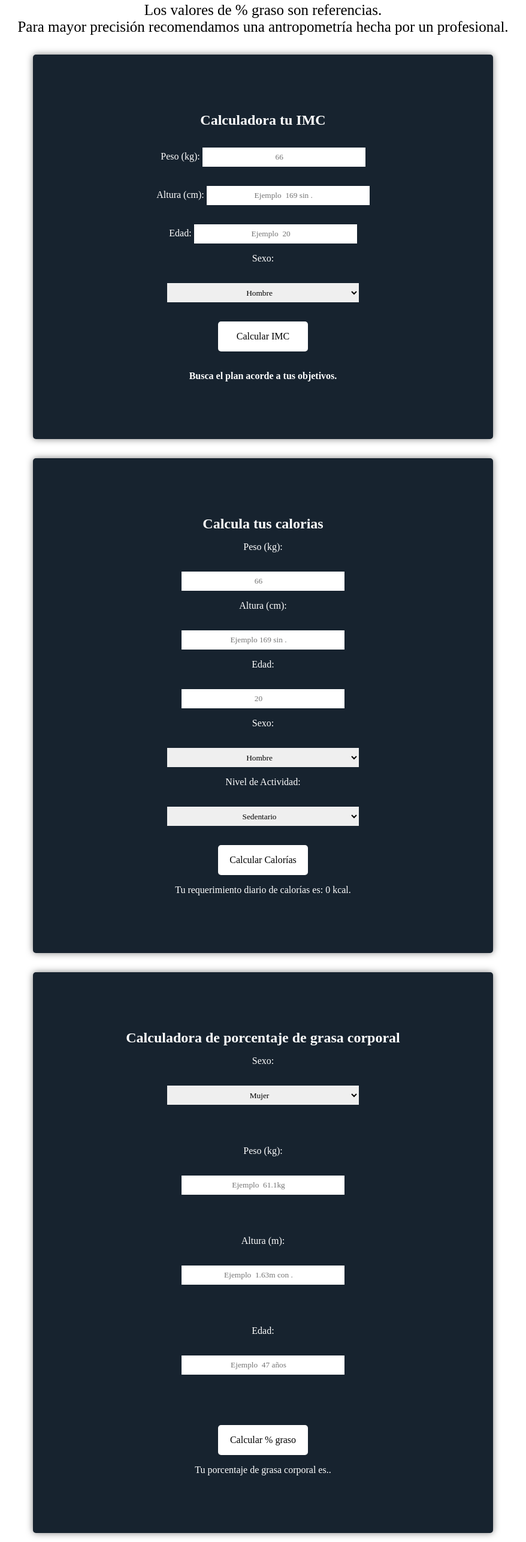
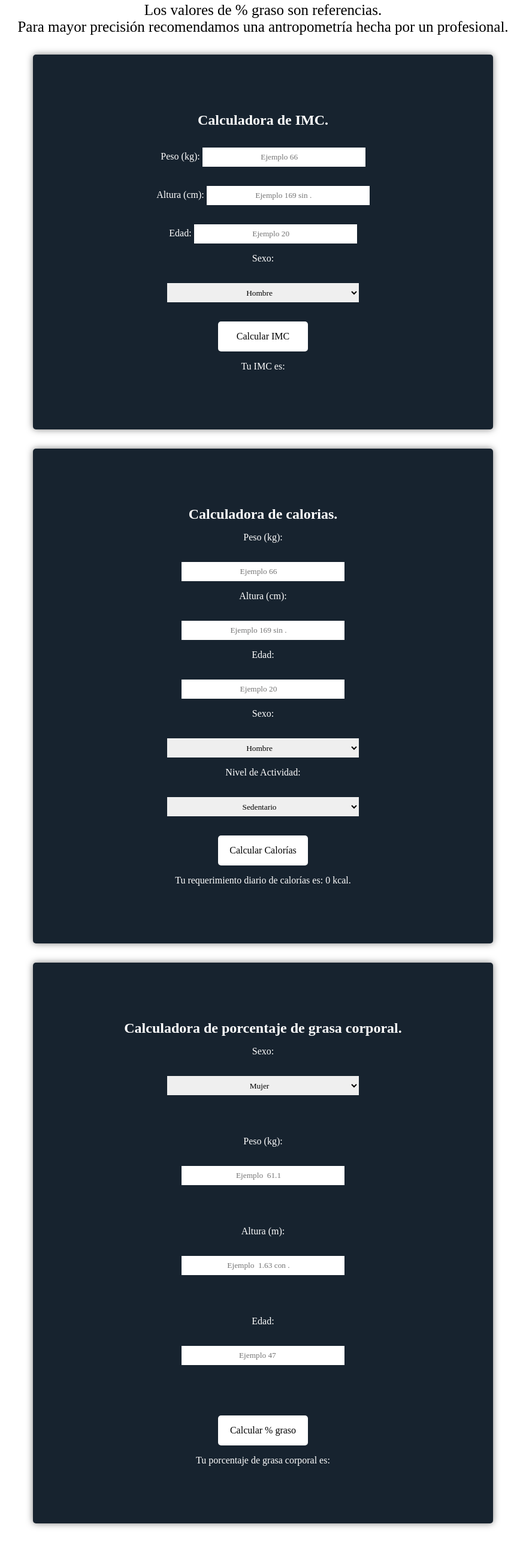
Before and after one commit to emprendiment/Nutriciencia, a plain HTML site: page views/objetivos.html in a window 1280 px wide. Shown: the part 226-2797 px from the top of the page at 60% size, without its empty margins (201-1079 px from the left). Drawn offline with Linux system fonts and the light colour scheme; a web font is replaced by a local one.

Commit message:
proyecto terminado

```diff
--- a/js/calculator.js
+++ b/js/calculator.js
@@ -37,7 +37,7 @@
                 }
               }
               const resultElement = document.getElementById("resultado")
-            resultElement.innerHTML=`Tu imc es ${imc.toFixed(2)}`
+            resultElement.innerHTML=`Tu IMC es ${imc.toFixed(2)}`
             }
         }
 
--- a/views/objetivos.html
+++ b/views/objetivos.html
@@ -24,7 +24,7 @@
         <nav class="nav activo" >
             <ul class="ul">
                 <li class="li"><a href="../index.html" class="a">Sobre nosotros</a></li>
-                <li class="li"><a href="turnos.html" class="a">Pedi un turno</a></li>
+                <li class="li"><a href="turnos.html" class="a">Pedí un turno</a></li>
                 <li class="li"><a href="servicios.html" class="a">Servicios</a></li>
                 <li class="li"><a href="#" class="a">Objetivos</a></li>
                 <li class="li"><a href="contacto.html" class="a">Contacto</a></li>
@@ -41,18 +41,18 @@
             <!--Seccion de servicios desde javascript-->
         <div class="alingNew">
         <section class="calculator">
-            <h2><strong class="precio">Calculadora tu IMC</strong></h2>
+            <h2><strong class="precio">Calculadora de IMC.</strong></h2>
             <div>
               <label>Peso (kg):</label>
-              <input class="input" type="number" id="weight" min="1" max="300" step="0.1" placeholder="66">
+              <input class="input" type="number" id="weight" min="1" max="300" step="0.1" placeholder="Ejemplo 66">
             </div>
             <div>
               <label>Altura (cm):</label>
-              <input class="input"type="number" id="height" min="50" max="300" step="0.1" placeholder="Ejemplo  169 sin .">
+              <input class="input"type="number" id="height" min="50" max="300" step="0.1" placeholder="Ejemplo 169 sin .">
             </div>
             <div>
               <label>Edad:</label>
-              <input class="input"type="number" id="age" min="1" max="120" placeholder="Ejemplo  20">
+              <input class="input"type="number" id="age" min="1" max="120" placeholder="Ejemplo 20">
             </div>
               <label>Sexo:</label>
               <select id='sex' class="input">
@@ -60,19 +60,19 @@
                 <option value="mujer">Mujer</option>
             </select>
             <button class="btn-content " onclick="calcularIMC()">Calcular IMC</button>
-            <div class="precio" id="resultado" ></div>
-            <p><strong class="precio">Busca el plan acorde a tus objetivos.</strong></p>
+            <div class="precio" id="resultado" >Tu IMC es:</div>
+
     </section>
 </div>
 <div class="alingNew">
   <section class="calculator">
-    <h2><strong class="precio">Calcula tus calorias</strong></h2>
+    <h2><strong class="precio">Calculadora de calorias.</strong></h2>
     <label for="weight">Peso (kg):</label>
-    <input  class="input" type="number" id="peso" required placeholder="66">
+    <input  class="input" type="number" id="peso" required placeholder="Ejemplo 66">
     <label for="height">Altura (cm):</label>
     <input  class="input"type="number" id="altura" required placeholder="Ejemplo 169 sin .">
     <label for="age">Edad:</label>
-    <input  class="input"type="number" id="edad" required placeholder="20">
+    <input  class="input"type="number" id="edad" required placeholder="Ejemplo 20">
     <label for="gender">Sexo:</label>
     <select class="input" id="genero" required>
       <option value="hombre">Hombre</option>
@@ -95,20 +95,20 @@
 </section>
 <div class="alingNew">
   <section class="calculator" >
-    <h2><strong.precio>Calculadora de porcentaje de grasa corporal</strong></h2>
+    <h2><strong.precio>Calculadora de porcentaje de grasa corporal.</strong></h2>
       <label for="gender">Sexo:</label>
       <select class="input" id="generos" name="gender">
         <option value="femenino">Mujer</option>
         <option value="masculino">Hombre</option>
       </select><br><br>
       <label for="peso">Peso (kg):</label>
-      <input  class="input" type="number" id="pesos" name="peso" step="0.1" placeholder="Ejemplo  61.1kg"><br><br>
+      <input  class="input" type="number" id="pesos" name="peso" step="0.1" placeholder="Ejemplo  61.1"><br><br>
       <label for="altura">Altura (m):</label>
-      <input  class="input"type="number" id="alturas" name="altura" step="0.1" placeholder="Ejemplo  1.63m con ."><br><br>
+      <input  class="input"type="number" id="alturas" name="altura" step="0.1" placeholder="Ejemplo  1.63 con ."><br><br>
       <label for="edad">Edad:</label>
-      <input  class="input"type="number" id="edades" name="edad"  placeholder="Ejemplo  47 años"><br><br>
+      <input  class="input"type="number" id="edades" name="edad"  placeholder="Ejemplo 47 "><br><br>
       <button class="btn-content" onclick="calcularGrasa()">Calcular % graso</button>
-    <p id="resultados">Tu porcentaje de grasa corporal es..</p>
+    <p id="resultados">Tu porcentaje de grasa corporal es:</p>
   </section>
   </div>
   <div class="title-servicios">
@@ -131,7 +131,7 @@
           <p class="num-footer">-3765113766</p>
           <h6>Nuestro correo</h6>
           <p>- nutri.ciencia@hotmail.com</p>
-          <p>©Nutriciencia 2023</p>
+
       </div>
   </footer>
 </body>
```
Also changed, not shown: index.html (+1 -2 lines), views/contacto.html (+4 -4 lines), views/servicios.html (+3 -3 lines), views/turnos.html (+4 -4 lines).
